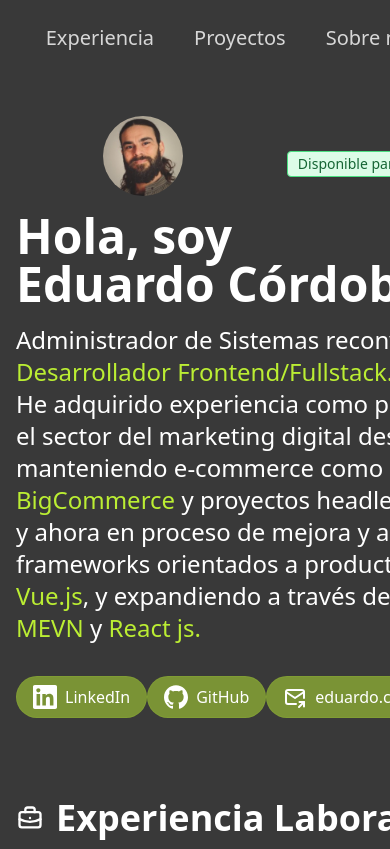
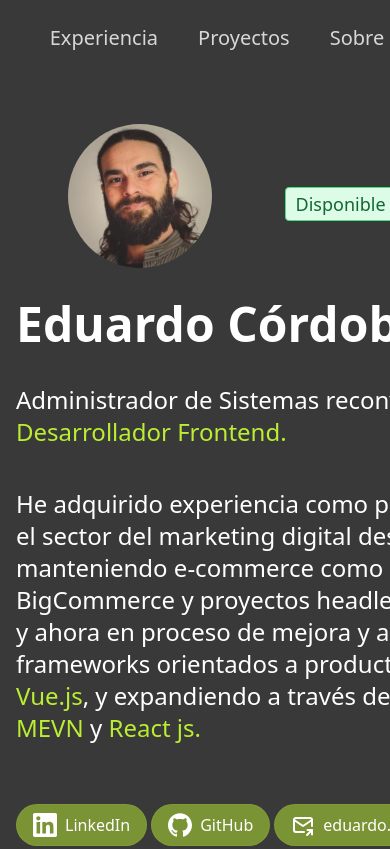
Before and after one commit to ejcordoba/portfolio-astro, an Astro site: page / in a window 390 px wide. Shown: the top 849 px of the page. Built offline with nearby package versions, Linux system fonts and the light colour scheme; Astro itself is replaced by a stand-in of ours.

Commit message:
XS responsive wip

```diff
--- a/src/components/Badge.astro
+++ b/src/components/Badge.astro
@@ -2,6 +2,6 @@
   href="https://www.linkedin.com/in/e-j-cordoba/"
   target="_blank"
   rel="noopener"
-  class="w-max bg-green-100 hover:bg-green-200 text-green-800 text-sm font-medium me-2 px-2.5 py-0.5 rounded dark:bg-green-700 dark:text-green-400 border border-green-400 inline-flex items-center justify-center"
+  class="w-max bg-green-100 hover:bg-green-200 text-green-800 xs:text-lg text-sm font-medium me-2 px-2.5 py-0.5 rounded dark:bg-green-700 dark:text-green-400 border border-green-400 inline-flex items-center justify-center"
   ><slot /></a
 >
--- a/src/pages/index.astro
+++ b/src/pages/index.astro
@@ -19,10 +19,10 @@ import Profile from "@/components/icons/Profile.astro";
   description="Desarrollador Web Full Stack con varios años de experiencia en programación e informática. Viviendo la adquisición de experiencia, con voluntad de aprendizaje y de expansión personal."
 >
   <main class="px-4">
-    <SectionContainer class="xs:pt-10 py-44 pb-20 xs:w-full xs:mx-auto">
-      <div class="flex gap-4 justify-evenly">
+    <SectionContainer class="xs:w-full xs:mx-auto xs:py-12">
+      <div class="flex xs:gap-x-5 justify-evenly">
         <img
-          class="rounded-full size-20 object-cover mb-4"
+          class="rounded-full xs:size-36 size-20 object-cover mb-4"
           src="photo.jpeg"
           alt="Eduardo Cordoba photo"
         />
@@ -32,19 +32,19 @@ import Profile from "@/components/icons/Profile.astro";
       </div>
       <div class="flex xs:flex-col xs:max-w-xl">
         <h1
-          class="text-white text-balance text-5xl font-bold flex flex-row gap-x-4 pb-4"
+          class="text-white text-balance text-5xl font-bold flex flex-row gap-x-4 xs:py-4"
         >
-          Hola, soy Eduardo Córdoba
+          Eduardo Córdoba
         </h1>
-        <p class="xs:text-2xl text-wrap">
+        <p class="xs:text-2xl xs:py-5 text-pretty">
           Administrador de Sistemas reconvertido en <span
-            class="text-complementary-color"
-            >Desarrollador Frontend/Fullstack.</span
-          ><br /> He adquirido experiencia como programador en el sector del marketing
-          digital desarrollando y manteniendo e-commerce como <span
-            class="text-complementary-color">Prestashop</span
-          >, <span class="text-complementary-color">BigCommerce</span> y proyectos
-          headless con
+            class="text-complementary-color">Desarrollador Frontend.</span
+          >
+        </p>
+        <p class="xs:text-2xl xs:py-5 text-pretty">
+          He adquirido experiencia como programador en el sector del marketing
+          digital desarrollando y manteniendo e-commerce como Prestashop,
+          BigCommerce y proyectos headless con
           <span class="text-complementary-color">Angular</span>, y ahora en
           proceso de mejora y aprendizaje en frameworks orientados a producto
           tales como <span class="text-complementary-color">Vue.js</span>, y
@@ -52,7 +52,7 @@ import Profile from "@/components/icons/Profile.astro";
             class="text-complementary-color">MEVN</span
           > y <span class="text-complementary-color">React js.</span>
         </p>
-        <nav class="flex md:gap-x-4 mt-8">
+        <nav class="flex xs:gap-x-1 md:gap-x-4 xs:my-10">
           <SocialPill href="https://www.linkedin.com/in/e-j-cordoba/">
             <LinkedInIcon class="size-6" />
             LinkedIn
```
